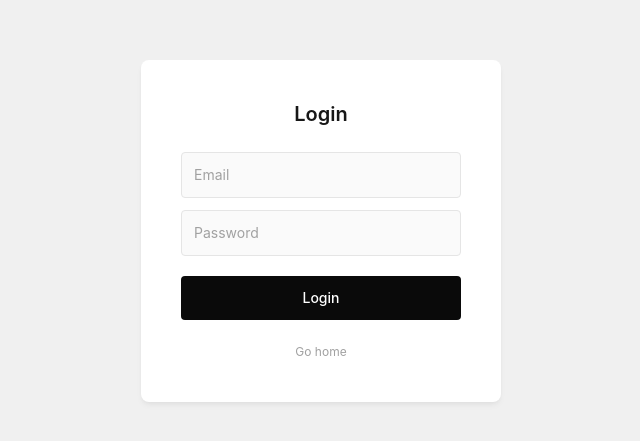
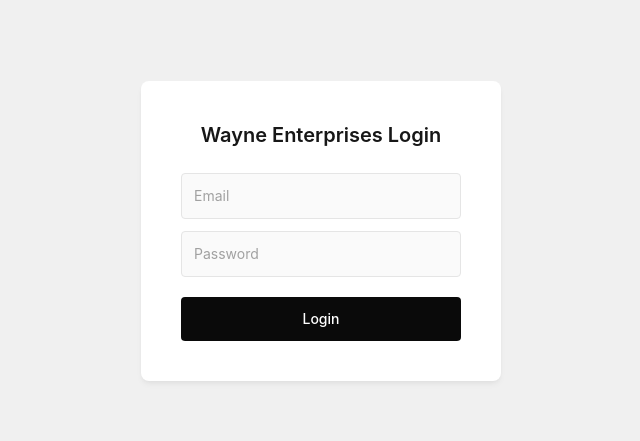
Before and after one commit to sudoFahh/intech-appd-26, a SvelteKit app: page / in a window 1280 px wide. Shown: the part 169-610 px from the top of the page, without its empty margins (319-959 px from the left). Built offline with nearby package versions, Linux system fonts and the light colour scheme; no server answers.

Commit message:
hellll yeaaaa

```diff
--- a/package.json
+++ b/package.json
@@ -31,6 +31,7 @@
 		"vite": "^8.0.7"
 	},
 	"dependencies": {
+		"@capacitor/assets": "^3.0.5",
 		"@google/genai": "^2.8.0",
 		"crypto-js": "^4.2.0",
 		"firebase": "^12.14.0",
--- a/src/routes/+page.svelte
+++ b/src/routes/+page.svelte
@@ -52,7 +52,7 @@
 
 <main class="flex min-h-screen items-center justify-center bg-[#f0f0f0] p-4 font-sans antialiased selection:bg-neutral-200">
  <div class="w-full max-w-90 rounded-lg bg-white p-10 text-center shadow-[0_4px_6px_-1px_rgba(0,0,0,0.05),0_2px_4px_-1px_rgba(0,0,0,0.03)]">
-  <h1 class="mt-0 mb-6 text-xl font-semibold text-neutral-900">Login</h1>
+  <h1 class="mt-0 mb-6 text-xl font-semibold text-neutral-900">Wayne Enterprises Login</h1>
 
   <form onsubmit={loginWithMail} class="flex flex-col gap-3">
    <input bind:value={email} type="email" placeholder="Email" required class="rounded border border-neutral-200 bg-neutral-50 p-3 text-sm transition-colors duration-200 placeholder:text-neutral-400 focus:border-neutral-400 focus:outline-none"/>
@@ -63,7 +63,5 @@
   {#if loginmessage}
    <p class="mt-4 mb-0 text-xs text-neutral-500">{loginmessage}</p>
   {/if}
-
-  <a href="/" class="mt-6 inline-block text-xs text-neutral-400 no-underline transition-colors hover:text-neutral-600 hover:underline">Go home</a>
  </div>
 </main>
```
Also changed, not shown: 1 other file (tests, documents, lock files or other folders).
